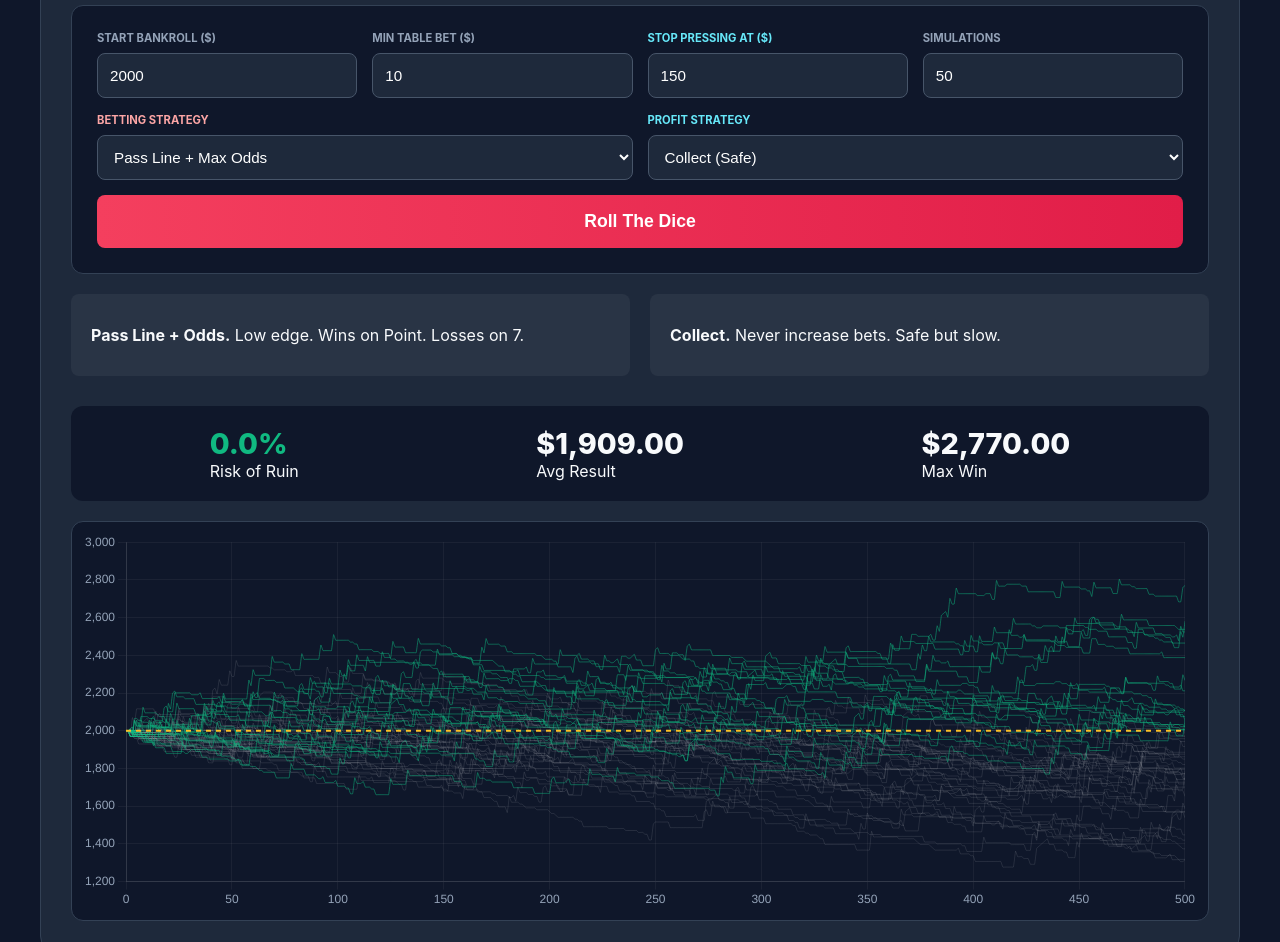
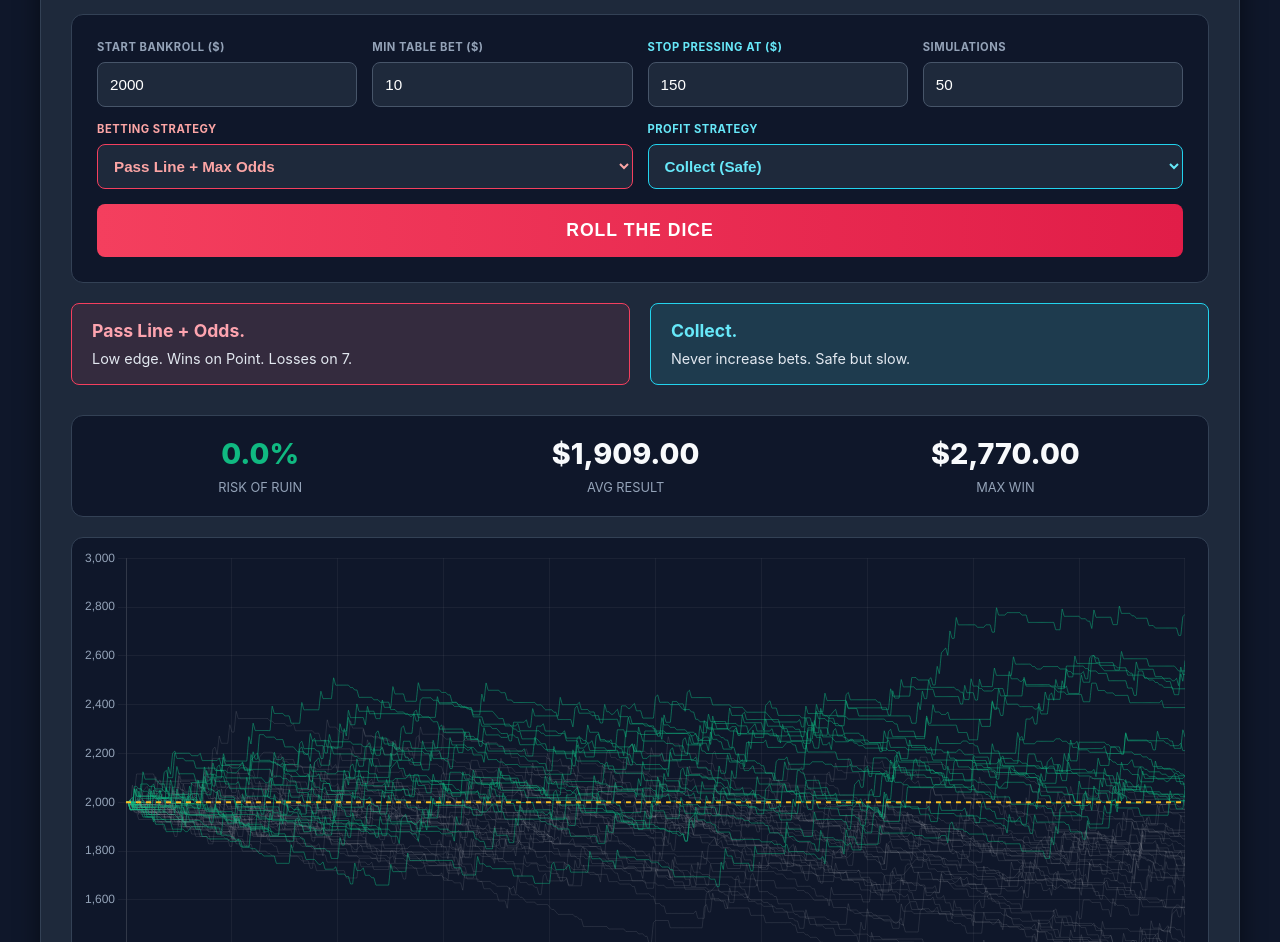
Before and after one commit to tjhootman/craps-simulator, a plain HTML site: page index.html in a window 1280 px wide. Shown: the part 126-1068 px from the top of the page. Drawn offline with nearby package versions, Linux system fonts and the light colour scheme.

Commit message:
Update CSS and hot shooter color logic

```diff
--- a/index.html
+++ b/index.html
@@ -6,23 +6,112 @@
     <title>Craps Strategy Simulator</title>
     <script src="https://cdn.jsdelivr.net/npm/chart.js"></script>
     <style>
-        :root { --bg-color: #0f172a; --card-bg: #1e293b; --primary: #f43f5e; --accent: #22d3ee; --text-main: #f8fafc; --text-muted: #94a3b8; }
+        :root {
+            --bg-color: #0f172a;       /* Deep Navy */
+            --card-bg: #1e293b;        /* Lighter Navy */
+            --primary: #f43f5e;        /* Dice Red */
+            --accent: #22d3ee;         /* Cyan */
+            --danger: #ef4444;         /* Ruin Red */
+            --gold: #fbbf24;           /* Winner Gold */
+            --text-main: #f8fafc;
+            --text-muted: #94a3b8;
+        }
+
         *, *::before, *::after { box-sizing: border-box; }
-        body { font-family: 'Inter', sans-serif; background: var(--bg-color); color: var(--text-main); margin: 0; padding: 40px 20px; display: flex; flex-direction: column; align-items: center; }
-        .container { max-width: 1200px; width: 100%; background: var(--card-bg); padding: 30px; border-radius: 16px; border: 1px solid #334155; }
-        h1 { margin-top: 0; text-align: center; background: -webkit-linear-gradient(45deg, #f43f5e, #fbbf24); -webkit-background-clip: text; -webkit-text-fill-color: transparent; }
-        .controls { display: grid; grid-template-columns: repeat(4, 1fr); gap: 15px; margin-bottom: 20px; padding: 25px; background: #0f172a; border-radius: 12px; border: 1px solid #334155; }
+
+        body {
+            font-family: 'Inter', system-ui, -apple-system, sans-serif;
+            background-color: var(--bg-color);
+            color: var(--text-main);
+            margin: 0;
+            padding: 40px 20px;
+            display: flex; flex-direction: column; align-items: center;
+            min-height: 100vh;
+        }
+
+        .container {
+            max-width: 1200px; width: 100%; background: var(--card-bg);
+            padding: 30px; border-radius: 16px; border: 1px solid #334155;
+            box-shadow: 0 10px 25px rgba(0,0,0,0.5);
+        }
+
+        h1 {
+            margin-top: 0; text-align: center; font-weight: 800;
+            background: -webkit-linear-gradient(45deg, #f43f5e, #fbbf24);
+            -webkit-background-clip: text; -webkit-text-fill-color: transparent;
+            margin-bottom: 30px; font-size: 2rem;
+        }
+
+        /* GRID SYSTEM */
+        .controls {
+            display: grid; grid-template-columns: repeat(4, 1fr);
+            gap: 15px; margin-bottom: 20px; padding: 25px;
+            background: #0f172a; border-radius: 12px; border: 1px solid #334155;
+        }
+
         .control-group { display: flex; flex-direction: column; }
         .wide-input { grid-column: span 2; }
-        label { font-size: 0.7rem; text-transform: uppercase; font-weight: 700; margin-bottom: 8px; color: var(--text-muted); }
-        input, select { background: #1e293b; color: white; padding: 0 12px; height: 45px; border: 1px solid #475569; border-radius: 8px; font-size: 0.95rem; width: 100%; }
-        button { grid-column: 1 / -1; padding: 16px; background: linear-gradient(to right, #f43f5e, #e11d48); color: white; border: none; border-radius: 8px; font-size: 1.1rem; font-weight: bold; cursor: pointer; }
+
+        label {
+            font-size: 0.7rem; text-transform: uppercase; letter-spacing: 0.5px;
+            font-weight: 700; margin-bottom: 8px; color: var(--text-muted);
+        }
+
+        input, select {
+            background: #1e293b; color: white; padding: 0 12px; height: 45px;
+            border: 1px solid #475569; border-radius: 8px; font-size: 0.95rem; width: 100%;
+        }
+
+        #strategy { border-color: var(--primary); color: #fca5a5; font-weight: 600; }
+        #pressMode { border-color: var(--accent); color: #67e8f9; font-weight: 600; }
+
         .info-grid { display: grid; grid-template-columns: 1fr 1fr; gap: 20px; margin-bottom: 30px; }
-        .info-card { padding: 15px 20px; border-radius: 8px; background: rgba(255,255,255,0.05); }
-        .chart-container { position: relative; height: 400px; width: 100%; background: #0f172a; border-radius: 12px; padding: 10px; border: 1px solid #334155; }
-        .stats-bar { display: flex; justify-content: space-around; margin-bottom: 20px; padding: 20px; background: #0f172a; border-radius: 12px; }
-        .stat-val { font-size: 1.8rem; font-weight: 800; display: block; }
-        @media (max-width: 800px) { .controls { grid-template-columns: 1fr 1fr; } .wide-input { grid-column: span 1; } button { grid-column: span 2; } }
+        .info-card { padding: 15px 20px; border-radius: 8px; text-align: left; transition: all 0.3s ease; }
+        .info-card strong { display: block; font-size: 1.1rem; margin-bottom: 5px; }
+        .info-card p { margin: 0; font-size: 0.9rem; color: #e2e8f0; line-height: 1.4; }
+
+        #strategyInfo { background: rgba(244, 63, 94, 0.1); border: 1px solid var(--primary); }
+        #strategyInfo strong { color: #fda4af; }
+        #pressInfo { background: rgba(34, 211, 238, 0.1); border: 1px solid var(--accent); }
+        #pressInfo strong { color: #67e8f9; }
+
+        button {
+            grid-column: 1 / -1; padding: 16px;
+            background: linear-gradient(to right, #f43f5e, #e11d48);
+            color: white; border: none; border-radius: 8px;
+            font-size: 1.1rem; font-weight: bold; cursor: pointer;
+            text-transform: uppercase; letter-spacing: 1px; transition: transform 0.1s;
+        }
+        button:hover { transform: translateY(-1px); }
+        button:disabled { opacity: 0.7; cursor: wait; }
+
+        .stats-bar {
+            display: flex; justify-content: space-around; margin-bottom: 20px;
+            padding: 20px; background: #0f172a; border-radius: 12px; border: 1px solid #334155;
+            flex-wrap: wrap; gap: 15px;
+        }
+        .stat-box { text-align: center; min-width: 120px; }
+        .stat-val { font-size: 1.8rem; font-weight: 800; display: block; margin-bottom: 5px; }
+        .stat-label { font-size: 0.8rem; color: var(--text-muted); text-transform: uppercase; }
+
+        .chart-container { position: relative; height: 500px; width: 100%; background: #0f172a; border-radius: 12px; padding: 10px; border: 1px solid #334155; }
+
+        /* LEGEND STYLES */
+        .legend-bar { display: flex; flex-wrap: wrap; justify-content: center; gap: 20px; margin-top: 15px; padding: 10px; }
+        .legend-item { display: flex; align-items: center; font-size: 0.85rem; color: var(--text-muted); font-weight: 600; }
+        .dot { width: 12px; height: 12px; border-radius: 50%; margin-right: 8px; display: inline-block; }
+        .line-dash {
+            width: 25px; height: 0;
+            border-top: 2px dashed #fbbf24;
+            margin-right: 8px; display: inline-block;
+        }
+
+        @media (max-width: 1024px) { .controls { grid-template-columns: 1fr 1fr; } .wide-input { grid-column: span 1; } button { grid-column: span 2; } }
+        @media (max-width: 600px) {
+            body { padding: 15px 10px; } .container { padding: 15px; }
+            .controls { grid-template-columns: 1fr; padding: 15px; } button { grid-column: span 1; }
+            .info-grid { grid-template-columns: 1fr; gap: 10px; } .chart-container { height: 300px; }
+        }
     </style>
 </head>
 <body>
@@ -83,6 +172,14 @@
     <div class="chart-container">
         <canvas id="chartCanvas"></canvas>
     </div>
+
+    <div class="legend-bar">
+        <div class="legend-item"><span class="dot" style="background-color: #fbbf24;"></span> Hot Shooter (2x)</div>
+        <div class="legend-item"><span class="dot" style="background-color: #10b981;"></span> Profitable</div>
+        <div class="legend-item"><span class="dot" style="background-color: rgba(255,255,255,0.2);"></span> Survivor</div>
+        <div class="legend-item"><span class="dot" style="background-color: #ef4444;"></span> Ruined ($0)</div>
+        <div class="legend-item"><span class="line-dash"></span> Start Amount</div>
+    </div>
 </div>
 
 <script>
@@ -131,6 +228,11 @@
         const allDatasets = [];
         let finalSum = 0; let maxWin = 0; let ruinedCount = 0;
 
+        // CALCULATE ZOMBIE MODE THRESHOLD
+        let minStrategyCost = minBet;
+        if (strategy === 'iron_cross') minStrategyCost = minBet * 4.4;
+        if (strategy === 'place_68') minStrategyCost = minBet * 2.4;
+
         for (let s = 0; s < sims; s++) {
             let cash = bankroll;
             let currentData = [{x: 0, y: cash}];
@@ -140,13 +242,11 @@
             let unitSize = minBet;
 
             for (let r = 1; r <= maxRolls; r++) {
-                // FIXED RUIN: You are ruined if you can't afford a single minimum bet
-                if (cash < minBet && Object.keys(activeBets).length === 0) {
+                if (cash < minStrategyCost && Object.keys(activeBets).length === 0) {
                     isRuined = true; cash = 0;
                 }
 
                 if (!isRuined) {
-                    // RESET LOGIC
                     if (strategy === 'iron_cross' && cash < unitSize * 4.4) unitSize = minBet;
                     if (strategy === 'place_68' && cash < unitSize * 2.4) unitSize = minBet;
                     if (strategy === 'pass_odds' && cash < unitSize * 3) unitSize = minBet;
@@ -165,16 +265,16 @@
                         else if (roll === 7) { event = 'seven_out'; point = 0; }
                     }
 
-                    // 2. PLACE BETS (FIXED: Force bets if we have cash, even partial)
                     if (point === 0) {
-                        if (event === 'natural' || event === 'craps' || event === 'seven_out' || event === 'point_hit') { unitSize = minBet; }
+                        if (event === 'natural' || event === 'craps' || event === 'seven_out' || event === 'point_hit') {
+                            unitSize = minBet;
+                        }
                         if (strategy === 'pass_odds' && !activeBets.pass) { cash -= minBet; activeBets.pass = minBet; }
                         if (strategy === 'dark_side' && !activeBets.dontpass) { cash -= minBet; activeBets.dontpass = minBet; }
                     }
                     else {
                         function updateBet(betKey, targetAmt) {
                             if (!activeBets[betKey]) {
-                                // FORCE BET: If we have cash, we place it.
                                 if (cash >= targetAmt) { activeBets[betKey] = targetAmt; cash -= targetAmt; }
                             } else if (activeBets[betKey] < targetAmt) {
                                 if (cash >= (targetAmt - activeBets[betKey])) { cash -= (targetAmt - activeBets[betKey]); activeBets[betKey] = targetAmt; }
@@ -196,12 +296,10 @@
                             if (point !== 5) updateBet('place5', unitSize);
                             if (point !== 6) updateBet('place6', unitSize + 2);
                             if (point !== 8) updateBet('place8', unitSize + 2);
-                            // FIELD IS PRIORITY: Always try to place field first
                             if (!activeBets.field && cash >= unitSize) { activeBets.field = unitSize; cash -= unitSize; }
                         }
                     }
 
-                    // 3. RESOLVE PAYOUTS
                     if (activeBets.pass) {
                         if (event === 'natural') winnings += activeBets.pass;
                         else if (event === 'craps') { losses += activeBets.pass; delete activeBets.pass; }
@@ -237,7 +335,6 @@
                         }
                     }
 
-                    // 4. PRESS LOGIC
                     if (winnings > 0) {
                         cash += winnings;
                         if (unitSize < pressLimit) {
@@ -256,11 +353,21 @@
             if (cash > maxWin) maxWin = cash;
             if (isRuined) ruinedCount++;
 
+            // Chart Colors
             let color = 'rgba(255, 255, 255, 0.1)';
             let order = 1;
-            if (isRuined) { color = 'rgba(239, 68, 68, 0.5)'; order = 2; }
-            else if (cash > bankroll * 1.5) { color = '#fbbf24'; order = 4; }
-            else if (cash > bankroll) { color = 'rgba(16, 185, 129, 0.5)'; order = 3; }
+            if (isRuined) {
+                color = 'rgba(239, 68, 68, 0.5)';
+                order = 2;
+            }
+            else if (cash >= bankroll * 2) {
+                color = '#fbbf24';
+                order = 4;
+            }
+            else if (cash > bankroll) {
+                color = 'rgba(16, 185, 129, 0.5)';
+                order = 3;
+            }
 
             allDatasets.push({
                 label: `Sim ${s}`, data: currentData, borderColor: color,
```
